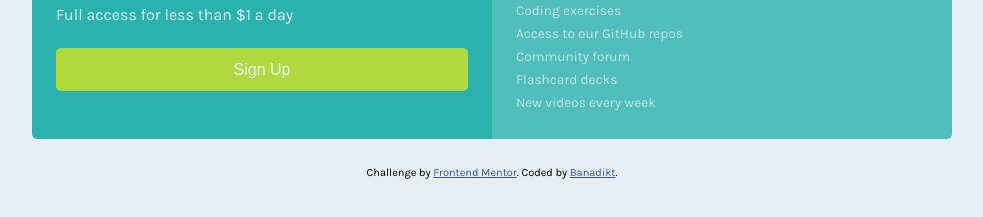
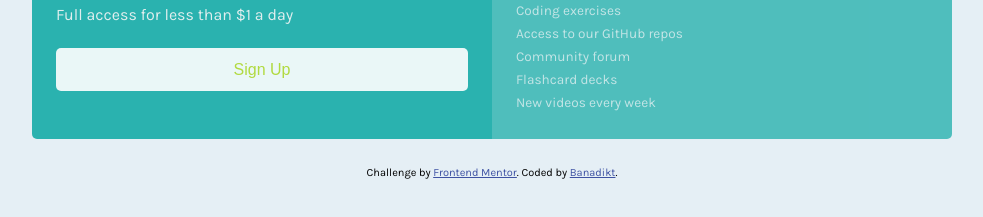
Before and after one commit to banadikt/single-price-grid-component, a plain HTML site: page index.html in a window 1280 px wide. In both pictures the pointer is over the button "Sign Up". Shown: the part 463-680 px from the top of the page, without its empty margins (148-1131 px from the left). Drawn offline with Linux system fonts and the light colour scheme.

Commit message:
button hover state added

```diff
--- a/style.css
+++ b/style.css
@@ -94,8 +94,10 @@ button {
     border: none;
 }
 
-
-
+button:hover {
+    background-color: white;
+    color: var(--bright-yellow);
+}
 
 .why-us {
     background-color: var(--cyan);
```
